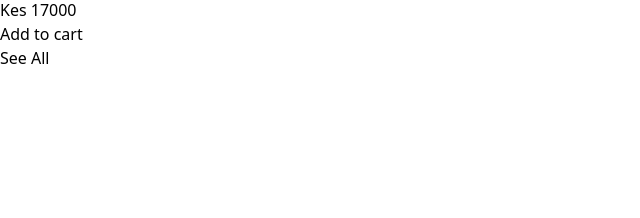
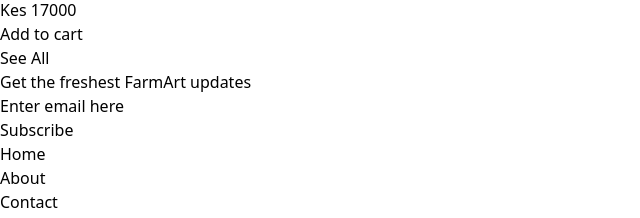
Before and after one commit to ohnoitsmoraa/Farmart-frontend, a React (Vite) app: page / in a window 1280 px wide. Shown: the part 5162-5380 px from the top of the page, without its empty margins (0-640 px from the left). Before the commit the page ends 5232 px from the top, so only its background shows below. Built offline with nearby package versions, Linux system fonts and the light colour scheme.

Commit message:
added the footer router

```diff
--- a/src/App.jsx
+++ b/src/App.jsx
@@ -6,6 +6,7 @@ import CartPage from './pages/CartPage';
 import Contact from './components/Contact';
 import Register from './components/Register';
 import Login from './components/Login';
+import Footer from './components/Footer'
 
 const App = () => {
   const [cartItems, setCartItems] = useState([]);
@@ -90,6 +91,9 @@ const App = () => {
             <Route path="/contact" element={<Contact />} />
           </Routes>
         </div>
+        <footer>
+          <Footer/>
+        </footer>
 
 
       </div>
```
